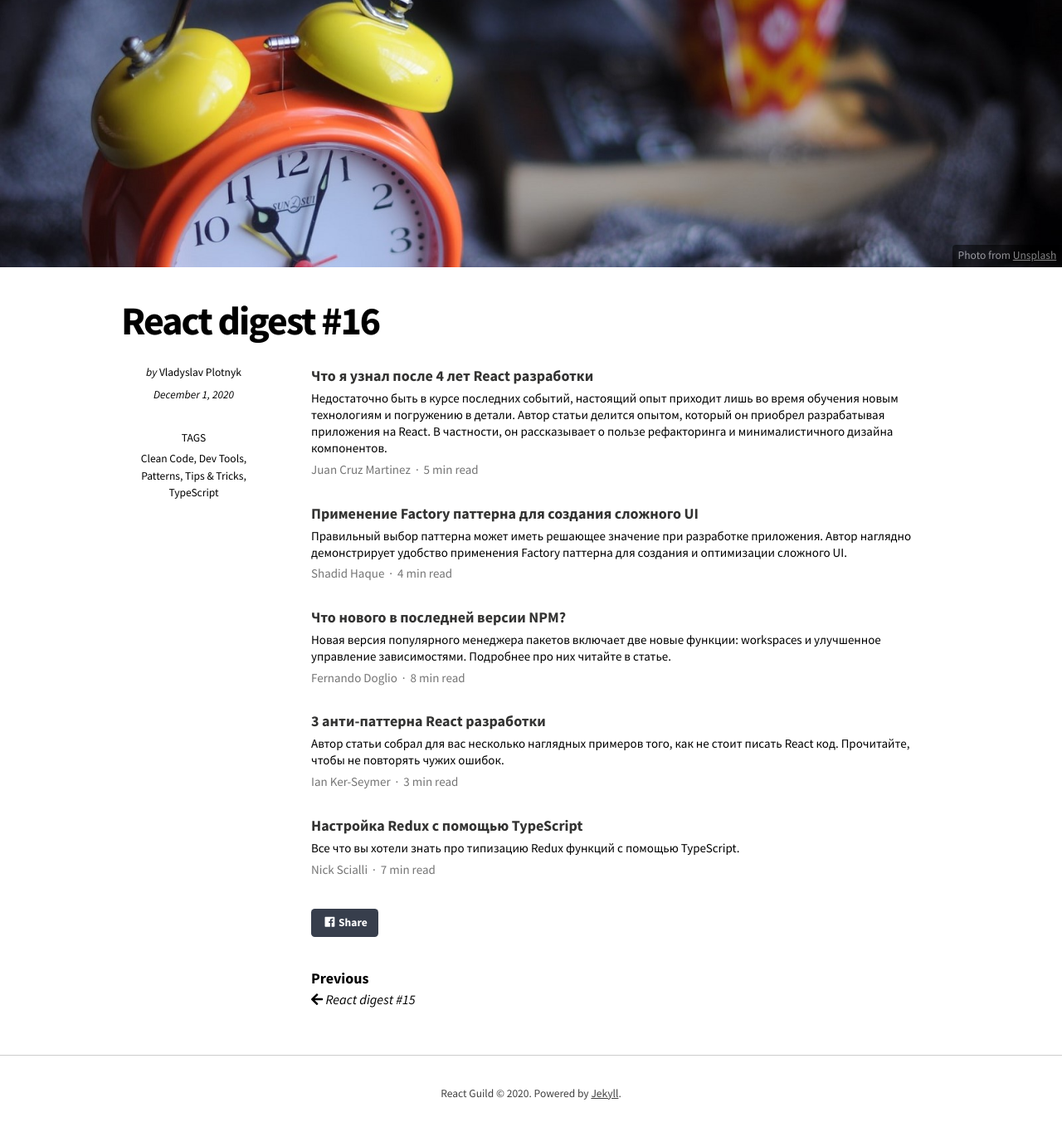
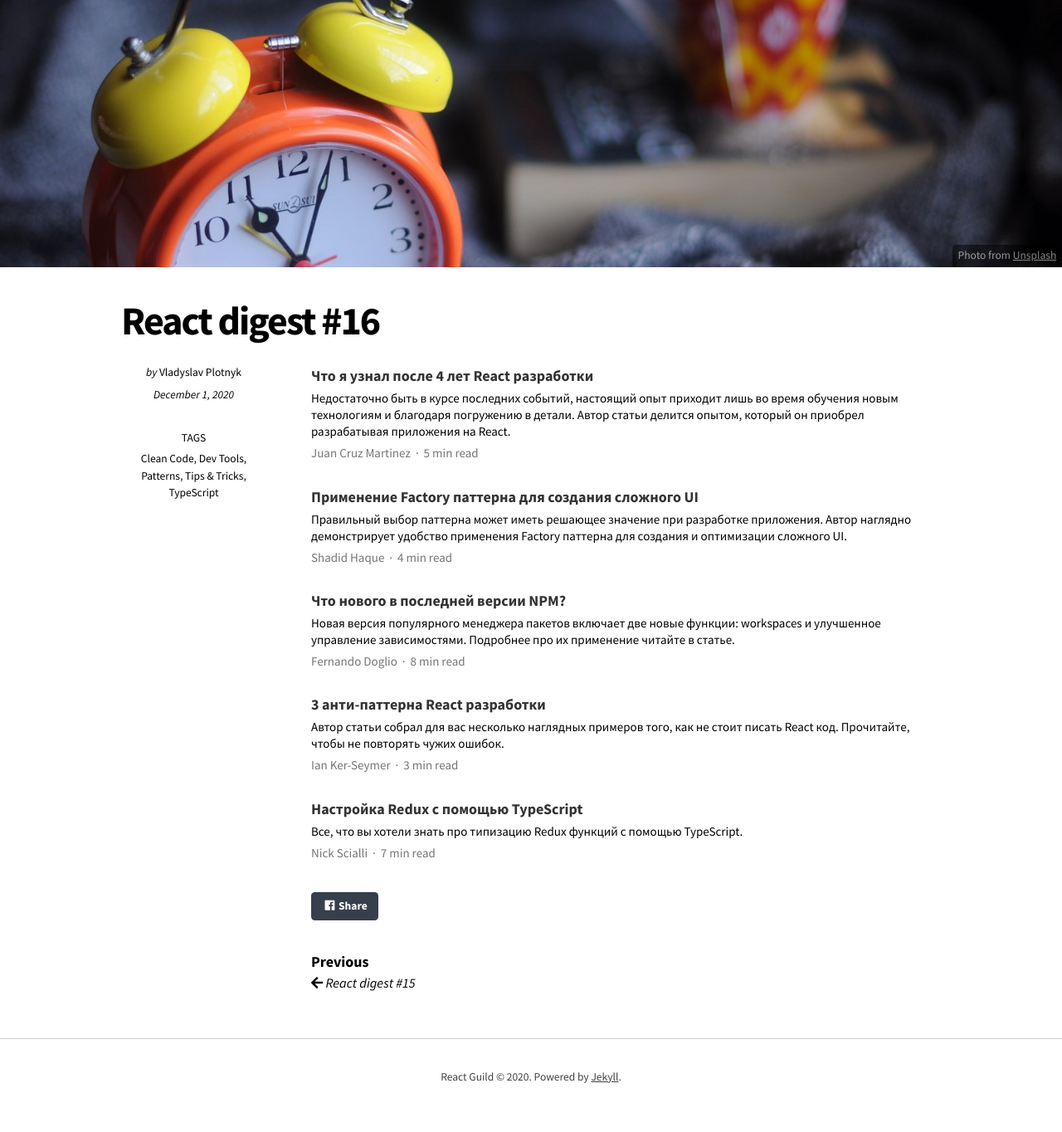
Before and after one commit to react-guild/react-guild.github.io, a Jekyll site: the page built from _posts/2020-12-01-digest16.md, in a window 1280 px wide and 1400 px high, scrolled down 354 px. Shown: the top 1364 px of the window at 83% size. Built offline with Jekyll 4.4.1, drawn with Linux system fonts in a browser that asks for light colours; nearby versions of some CDN libraries.

Commit message:
fixed typos

```diff
--- a/_posts/2020-12-01-digest16.md
+++ b/_posts/2020-12-01-digest16.md
@@ -14,7 +14,7 @@ tags:
 
 <div class="digest">
     <a href="https://levelup.gitconnected.com/what-i-learned-after-4-years-of-react-development-640dc41cab41">Что я узнал после 4 лет React разработки</a>
-    <div class="digest-desc">Недостаточно быть в курсе последних событий, настоящий опыт приходит лишь во время обучения новым технологиям и погружению в детали. Автор статьи делится опытом, который он приобрел разрабатывая приложения на React. В частности, он рассказывает о пользе рефакторинга и минималистичного дизайна компонентов.</div>
+    <div class="digest-desc">Недостаточно быть в курсе последних событий, настоящий опыт приходит лишь во время обучения новым технологиям и благодаря погружению в детали. Автор статьи делится опытом, который он приобрел разрабатывая приложения на React.</div>
     <div class="digest-time">Juan Cruz Martinez &nbsp;&middot;&nbsp; 5 min read</div>
 </div>
 
@@ -26,7 +26,7 @@ tags:
 
 <div class="digest">
     <a href="https://blog.bitsrc.io/npm-7-this-is-what-i-call-an-update-de17a34ab787">Что нового в последней версии NPM?</a>
-    <div class="digest-desc">Новая версия популярного менеджера пакетов включает две новые функции: workspaces и улучшенное управление зависимостями. Подробнее про них читайте в статье.</div>
+    <div class="digest-desc">Новая версия популярного менеджера пакетов включает две новые функции: workspaces и улучшенное управление зависимостями. Подробнее про их применение читайте в статье.</div>
     <div class="digest-time">Fernando Doglio &nbsp;&middot;&nbsp; 8 min read</div>
 </div>
 
@@ -38,6 +38,6 @@ tags:
 
 <div class="digest">
     <a href="https://levelup.gitconnected.com/set-up-a-typescript-react-redux-project-35d65f14b869">Настройка Redux с помощью TypeScript</a>
-    <div class="digest-desc">Все что вы хотели знать про типизацию Redux функций с помощью TypeScript.</div>
+    <div class="digest-desc">Все, что вы хотели знать про типизацию Redux функций с помощью TypeScript.</div>
     <div class="digest-time">Nick Scialli &nbsp;&middot;&nbsp; 7 min read</div>
 </div>
```
